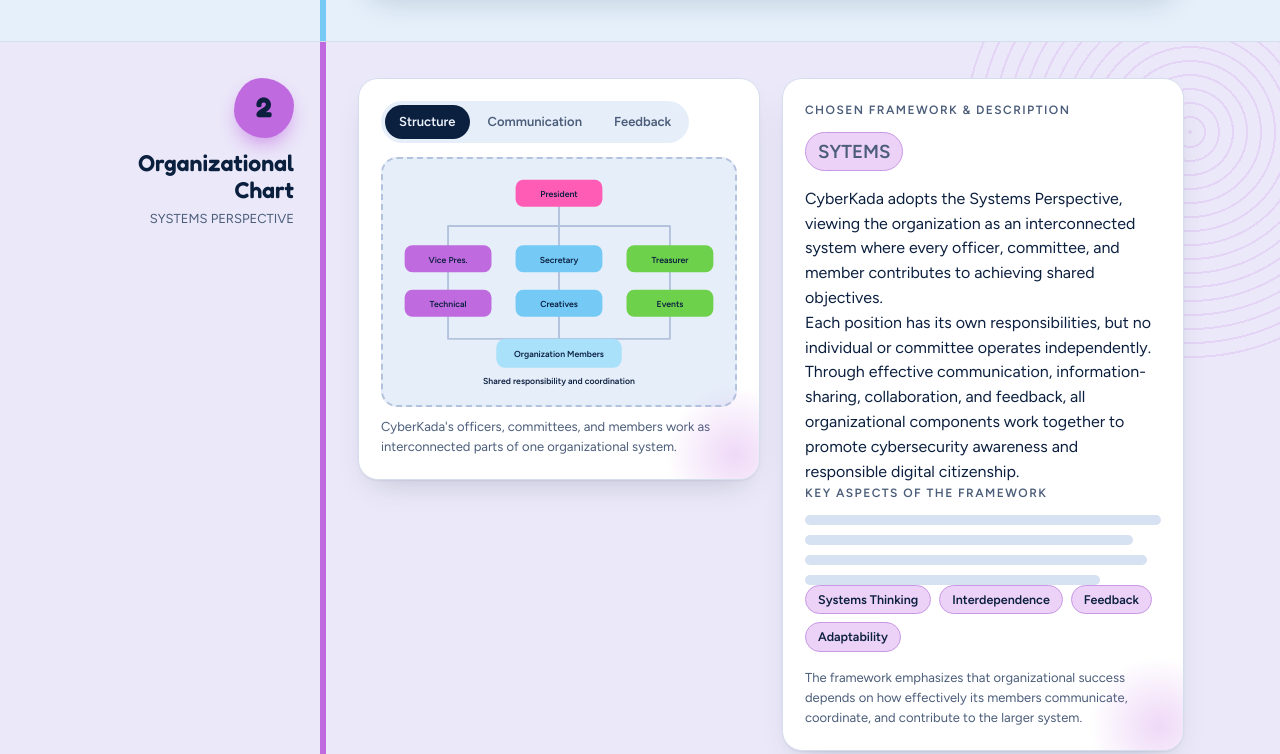
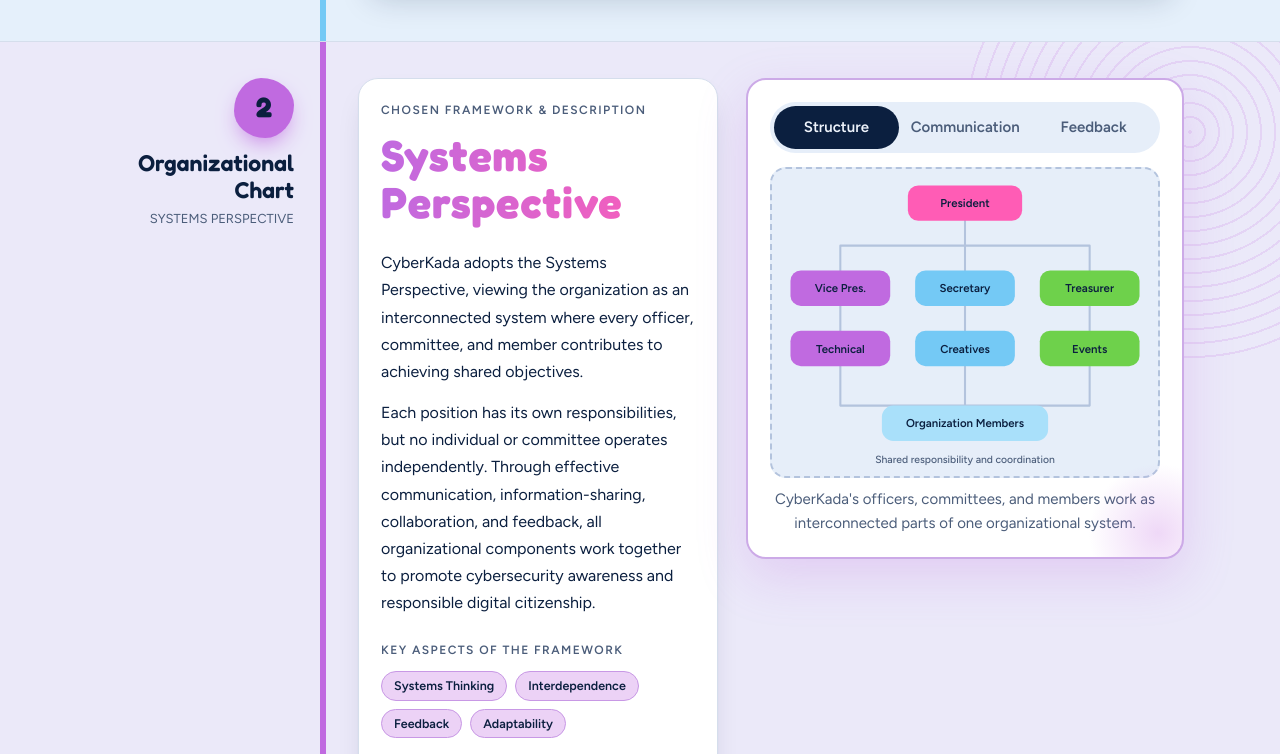
Before and after one commit to zitherpaller/OrgComWebsite, a plain HTML site: page index.html in a window 1280 px wide. Shown: the part 1614-2368 px from the top of the page. Drawn offline with Linux system fonts and the light colour scheme.

Commit message:
polished section 2

```diff
--- a/index.html
+++ b/index.html
@@ -251,226 +251,11 @@
     <div class="body">
       <div class="split">
 
-        <!-- ORGANIZATIONAL CHART PREVIEW -->
-        <div class="card rv" style="--c: var(--violet)">
+                <!-- FRAMEWORK DESCRIPTION (left) -->
+        <div class="card fw rv" style="--c: var(--violet)">
+          <p class="kicker">Chosen framework &amp; description</p>
 
-          <div class="seg" role="group" aria-label="Preview organizational systems">
-            <button type="button" data-variant="tree" aria-pressed="true">
-              Structure
-            </button>
-            <button type="button" data-variant="flat" aria-pressed="false">
-              Communication
-            </button>
-            <button type="button" data-variant="matrix" aria-pressed="false">
-              Feedback
-            </button>
-          </div>
-
-          <button class="zoom" type="button" data-zoom aria-label="Enlarge the chart preview">
-
-            <svg class="orgsvg" id="orgsvg" data-active="tree"
-              viewBox="0 0 340 230"
-              role="img"
-              aria-label="CyberKada interconnected organizational system">
-
-              <!-- 1. INTERCONNECTED ORGANIZATIONAL STRUCTURE -->
-              <g data-v="tree">
-
-                <!-- connecting lines -->
-                <path class="ln"
-                  d="M170 37 V57
-                     M55 57 H285
-                     M55 57 V77
-                     M170 57 V77
-                     M285 57 V77
-                     M55 105 V123
-                     M170 105 V123
-                     M285 105 V123
-                     M55 151 V174
-                     M170 151 V174
-                     M285 151 V174
-                     M55 174 H285"/>
-
-                <!-- President -->
-                <g class="nd n-pink">
-                  <title>President</title>
-                  <rect x="125" y="9" width="90" height="28" rx="8"/>
-                  <text x="170" y="27">President</text>
-                </g>
-
-                <!-- Executive officers -->
-                <g class="nd n-violet">
-                  <rect x="10" y="77" width="90" height="28" rx="8"/>
-                  <text x="55" y="95">Vice Pres.</text>
-                </g>
-
-                <g class="nd n-sky">
-                  <rect x="125" y="77" width="90" height="28" rx="8"/>
-                  <text x="170" y="95">Secretary</text>
-                </g>
-
-                <g class="nd n-lime">
-                  <rect x="240" y="77" width="90" height="28" rx="8"/>
-                  <text x="285" y="95">Treasurer</text>
-                </g>
-
-                <!-- Committees -->
-                <g class="nd n-violet">
-                  <rect x="10" y="123" width="90" height="28" rx="8"/>
-                  <text x="55" y="141">Technical</text>
-                </g>
-
-                <g class="nd n-sky">
-                  <rect x="125" y="123" width="90" height="28" rx="8"/>
-                  <text x="170" y="141">Creatives</text>
-                </g>
-
-                <g class="nd n-lime">
-                  <rect x="240" y="123" width="90" height="28" rx="8"/>
-                  <text x="285" y="141">Events</text>
-                </g>
-
-                <!-- Members -->
-                <g class="nd n-ice">
-                  <rect x="105" y="174" width="130" height="30" rx="9"/>
-                  <text x="170" y="193">Organization Members</text>
-                </g>
-
-                <text x="170" y="221" text-anchor="middle" class="svg-note">
-                  Shared responsibility and coordination
-                </text>
-              </g>
-
-
-              <!-- 2. COMMUNICATION FLOW -->
-              <g data-v="flat">
-
-                <defs>
-                  <marker id="commArrow" markerWidth="6" markerHeight="6"
-                    refX="5" refY="3" orient="auto">
-                    <path d="M0 0 L6 3 L0 6" fill="none"
-                      stroke="currentColor" stroke-width="1"/>
-                  </marker>
-                </defs>
-
-                <!-- central leadership -->
-                <g class="nd n-pink">
-                  <rect x="120" y="8" width="100" height="30" rx="9"/>
-                  <text x="170" y="27">Leadership</text>
-                </g>
-
-                <!-- communication lines -->
-                <path class="ln"
-                  marker-end="url(#commArrow)"
-                  d="M170 38 V65
-                     M55 65 H285
-                     M55 65 V94
-                     M170 65 V94
-                     M285 65 V94"/>
-
-                <!-- departments -->
-                <g class="nd n-violet">
-                  <rect x="10" y="94" width="90" height="30" rx="9"/>
-                  <text x="55" y="113">Technical</text>
-                </g>
-
-                <g class="nd n-sky">
-                  <rect x="125" y="94" width="90" height="30" rx="9"/>
-                  <text x="170" y="113">Creatives</text>
-                </g>
-
-                <g class="nd n-lime">
-                  <rect x="240" y="94" width="90" height="30" rx="9"/>
-                  <text x="285" y="113">Events</text>
-                </g>
-
-                <!-- cross-department coordination -->
-                <path class="ln"
-                  marker-end="url(#commArrow)"
-                  d="M100 109 H125
-                     M215 109 H240"/>
-
-                <!-- members and community -->
-                <path class="ln"
-                  marker-end="url(#commArrow)"
-                  d="M55 124 V159
-                     M170 124 V159
-                     M285 124 V159
-                     M55 159 H285
-                     M170 159 V180"/>
-
-                <g class="nd n-ice">
-                  <rect x="105" y="180" width="130" height="28" rx="9"/>
-                  <text x="170" y="198">Members</text>
-                </g>
-
-                <text x="170" y="224" text-anchor="middle" class="svg-note">
-                  Information sharing and coordination
-                </text>
-              </g>
-
-
-              <!-- 3. FEEDBACK SYSTEM -->
-              <g data-v="matrix">
-
-                <!-- organizational activities -->
-                <g class="nd n-pink">
-                  <rect x="110" y="8" width="120" height="30" rx="9"/>
-                  <text x="170" y="27">CyberKada</text>
-                </g>
-
-                <path class="ln" d="M170 38 V57"/>
-
-                <g class="nd n-sky">
-                  <rect x="100" y="57" width="140" height="30" rx="9"/>
-                  <text x="170" y="76">Activities &amp; Projects</text>
-                </g>
-
-                <path class="ln" d="M170 87 V106"/>
-
-                <g class="nd n-lime">
-                  <rect x="100" y="106" width="140" height="30" rx="9"/>
-                  <text x="170" y="125">Evaluation</text>
-                </g>
-
-                <path class="ln" d="M170 136 V155"/>
-
-                <g class="nd n-violet">
-                  <rect x="100" y="155" width="140" height="30" rx="9"/>
-                  <text x="170" y="174">Feedback &amp; Suggestions</text>
-                </g>
-
-                <!-- feedback loop -->
-                <path class="ln"
-                  d="M100 170 H35 V23 H110"/>
-
-                <path class="ln"
-                  d="M35 23 L44 17 M35 23 L44 29"/>
-
-                <text x="170" y="207" text-anchor="middle" class="svg-note">
-                  Continuous improvement and adaptation
-                </text>
-              </g>
-
-            </svg>
-          </button>
-
-          <p class="note" id="org-description">
-            CyberKada's officers, committees, and members work as
-            interconnected parts of one organizational system.
-          </p>
-        </div>
-
-
-        <!-- FRAMEWORK DESCRIPTION -->
-        <div class="card rv" style="--c: var(--violet)">
-
-          <p class="kicker">Chosen framework &amp; description</p>
-          <div class="chips">
-            <span class="tag ph-text" style="--c: var(--violet)">
-              <h2><strong>SYTEMS</strong></h2>
-            </span>
-          </div>
+          <h3 class="fw-word">Systems Perspective</h3>
 
           <p>
             CyberKada adopts the Systems Perspective, viewing the
@@ -490,13 +275,6 @@
 
           <p class="kicker">Key aspects of the framework</p>
 
-          <div class="lines">
-            <i style="--w:100%"></i>
-            <i style="--w:92%"></i>
-            <i style="--w:96%"></i>
-            <i style="--w:83%"></i>
-          </div>
-
           <div class="chips">
             <span class="tag">Systems Thinking</span>
             <span class="tag">Interdependence</span>
@@ -509,7 +287,177 @@
             depends on how effectively its members communicate,
             coordinate, and contribute to the larger system.
           </p>
+        </div>
 
+        <!-- ORGANIZATIONAL CHART PREVIEW (main highlight, right) -->
+        <div class="card chart-card rv" style="--c: var(--violet)">
+
+
+          <div class="seg" role="group" aria-label="Preview organizational systems">
+            <button type="button" data-variant="tree" aria-pressed="true">Structure</button>
+            <button type="button" data-variant="flat" aria-pressed="false">Communication</button>
+            <button type="button" data-variant="matrix" aria-pressed="false">Feedback</button>
+          </div>
+
+          <button class="zoom" type="button" data-zoom aria-label="Enlarge the chart preview">
+
+                        <svg class="orgsvg" id="orgsvg" data-active="tree"
+              viewBox="0 0 360 284"
+              role="img"
+              aria-label="CyberKada interconnected organizational system">
+
+              <!-- 1. STRUCTURE -->
+              <g data-v="tree">
+                <path class="ln"
+                  d="M180 44 V68
+                     M60 68 H300
+                     M60 68 V92 M180 68 V92 M300 68 V92
+                     M60 126 V150 M180 126 V150 M300 126 V150
+                     M60 184 V222 M180 184 V222 M300 184 V222
+                     M60 222 H300"/>
+
+                <g class="nd n-pink">
+                  <title>President</title>
+                  <rect x="125" y="10" width="110" height="34" rx="10"/>
+                  <text x="180" y="31">President</text>
+                </g>
+
+                <g class="nd n-violet">
+                  <rect x="12" y="92" width="96" height="34" rx="10"/>
+                  <text x="60" y="113">Vice Pres.</text>
+                </g>
+                <g class="nd n-sky">
+                  <rect x="132" y="92" width="96" height="34" rx="10"/>
+                  <text x="180" y="113">Secretary</text>
+                </g>
+                <g class="nd n-lime">
+                  <rect x="252" y="92" width="96" height="34" rx="10"/>
+                  <text x="300" y="113">Treasurer</text>
+                </g>
+
+                <g class="nd n-violet">
+                  <rect x="12" y="150" width="96" height="34" rx="10"/>
+                  <text x="60" y="171">Technical</text>
+                </g>
+                <g class="nd n-sky">
+                  <rect x="132" y="150" width="96" height="34" rx="10"/>
+                  <text x="180" y="171">Creatives</text>
+                </g>
+                <g class="nd n-lime">
+                  <rect x="252" y="150" width="96" height="34" rx="10"/>
+                  <text x="300" y="171">Events</text>
+                </g>
+
+                <g class="nd n-ice">
+                  <rect x="100" y="222" width="160" height="34" rx="11"/>
+                  <text x="180" y="243">Organization Members</text>
+                </g>
+
+                <text x="180" y="277" class="svg-note">
+                  Shared responsibility and coordination
+                </text>
+              </g>
+
+              <!-- 2. COMMUNICATION -->
+              <g data-v="flat">
+                <defs>
+                  <marker id="commArrow" markerWidth="6" markerHeight="6"
+                    refX="5" refY="3" orient="auto">
+                    <path d="M0 0 L6 3 L0 6" fill="none"
+                      stroke="currentColor" stroke-width="1"/>
+                  </marker>
+                </defs>
+
+                <g class="nd n-pink">
+                  <rect x="120" y="10" width="120" height="34" rx="10"/>
+                  <text x="180" y="31">Leadership</text>
+                </g>
+
+                <path class="ln" marker-end="url(#commArrow)"
+                  d="M180 44 V74
+                     M60 74 H300
+                     M60 74 V108
+                     M180 74 V108
+                     M300 74 V108"/>
+
+                <g class="nd n-violet">
+                  <rect x="12" y="108" width="96" height="34" rx="10"/>
+                  <text x="60" y="129">Technical</text>
+                </g>
+                <g class="nd n-sky">
+                  <rect x="132" y="108" width="96" height="34" rx="10"/>
+                  <text x="180" y="129">Creatives</text>
+                </g>
+                <g class="nd n-lime">
+                  <rect x="252" y="108" width="96" height="34" rx="10"/>
+                  <text x="300" y="129">Events</text>
+                </g>
+
+                <path class="ln" marker-end="url(#commArrow)"
+                  d="M108 125 H132
+                     M228 125 H252"/>
+
+                <path class="ln" marker-end="url(#commArrow)"
+                  d="M60 142 V186
+                     M180 142 V186
+                     M300 142 V186
+                     M60 186 H300
+                     M180 186 V212"/>
+
+                <g class="nd n-ice">
+                  <rect x="110" y="212" width="140" height="34" rx="11"/>
+                  <text x="180" y="233">Members</text>
+                </g>
+
+                <text x="180" y="270" class="svg-note">
+                  Information sharing and coordination
+                </text>
+              </g>
+
+              <!-- 3. FEEDBACK -->
+              <g data-v="matrix">
+                <g class="nd n-pink">
+                  <rect x="120" y="10" width="120" height="34" rx="10"/>
+                  <text x="180" y="31">CyberKada</text>
+                </g>
+
+                <path class="ln" d="M180 44 V70"/>
+
+                <g class="nd n-sky">
+                  <rect x="95" y="70" width="170" height="34" rx="10"/>
+                  <text x="180" y="91">Activities &amp; Projects</text>
+                </g>
+
+                <path class="ln" d="M180 104 V130"/>
+
+                <g class="nd n-lime">
+                  <rect x="95" y="130" width="170" height="34" rx="10"/>
+                  <text x="180" y="151">Evaluation</text>
+                </g>
+
+                <path class="ln" d="M180 164 V190"/>
+
+                <g class="nd n-violet">
+                  <rect x="95" y="190" width="170" height="34" rx="10"/>
+                  <text x="180" y="211">Feedback &amp; Suggestions</text>
+                </g>
+
+                <!-- feedback loop back to CyberKada -->
+                <path class="ln" d="M95 207 H34 V27 H120"/>
+                <path class="ln" d="M109 20 L120 27 L109 34"/>
+
+                <text x="180" y="256" class="svg-note">
+                  Continuous improvement and adaptation
+                </text>
+              </g>
+
+            </svg>
+          </button>
+
+          <p class="note" id="org-description">
+            CyberKada's officers, committees, and members work as
+            interconnected parts of one organizational system.
+          </p>
         </div>
 
       </div>
--- a/style.css
+++ b/style.css
@@ -455,6 +455,31 @@ h1 {
   background: radial-gradient(circle, color-mix(in srgb, var(--c) 26%, transparent), transparent 70%);
   pointer-events: none;
 }
+
+/* Framework card */
+.fw-word {
+  margin: 0 0 20px;
+  font-family: var(--font-display);
+  font-size: clamp(2.4rem, 6vw, 3.6rem);
+  font-weight: 700;
+  line-height: 1;
+  letter-spacing: .04em;
+  color: var(--violet);                                   /* fallback */
+  background: linear-gradient(90deg, var(--violet), var(--pink));
+  -webkit-background-clip: text;
+  background-clip: text;
+  -webkit-text-fill-color: transparent;
+}
+.fw p:not(.kicker):not(.note) {
+  margin: 0 0 14px;
+  line-height: 1.7;
+  text-align: left;
+}
+.fw .kicker { margin-top: 24px; }
+.fw .kicker:first-child { margin-top: 0; }
+.fw .chips { margin-bottom: 18px; }
+.fw .note { margin-top: 0; line-height: 1.6; }
+
 .kicker {
   margin-bottom: 12px;
   font-size: 12px;
@@ -930,3 +955,95 @@ dialog.lb::backdrop { background: rgba(5, 12, 28, .8); -webkit-backdrop-filter:
   .clist .copy { grid-column: 2; justify-self: start; }
   .acc-body { padding-left: 16px; }
 }
+
+
+/* ===== Section 2: org chart is the main highlight ===== */
+
+/* one column: chart on top at full width, framework text below */
+/* ===== Section 2: framework (left) + org chart (right, bigger) ===== */
+
+/* layout: side by side. Text card has a minimum width so the heading fits,
+   the chart card takes everything else (and is the bigger one). */
+.chart-split,
+.split:has(> .chart-card) {
+  display: grid;
+  grid-template-columns: minmax(360px, 1fr) minmax(0, 1.5fr);
+  gap: 28px;
+  align-items: start;
+}
+
+/* ---------- Framework card (left) ---------- */
+.fw { padding: 22px; }
+
+.fw-word {
+  margin: 0 0 20px;
+  padding-bottom: .08em;                       /* keeps the y / p tails from clipping */
+  font-family: var(--font-display);
+  font-size: clamp(2.2rem, 3.4vw, 3.4rem);     /* large, grows with the screen */
+  font-weight: 700;
+  line-height: 1.08;
+  letter-spacing: .02em;
+  color: var(--violet);                        /* fallback */
+  background: linear-gradient(90deg, var(--violet), var(--pink));
+  -webkit-background-clip: text;
+  background-clip: text;
+  -webkit-text-fill-color: transparent;
+}
+.fw p:not(.kicker):not(.note) {
+  margin: 0 0 14px;
+  line-height: 1.7;
+  text-align: left;
+}
+.fw .kicker { margin-top: 24px; }
+.fw .kicker:first-child { margin-top: 0; }
+.fw .chips { margin-bottom: 18px; }
+.fw .note { margin-top: 0; line-height: 1.6; }
+
+/* ---------- Chart card (right) ---------- */
+.chart-card {
+  padding: 22px;
+  border-width: 2px;
+  border-color: color-mix(in srgb, var(--c) 45%, var(--line));
+  box-shadow: 0 18px 50px color-mix(in srgb, var(--c) 22%, transparent);
+}
+
+/* tabs always fit the card, no scrollbar */
+.chart-card .seg {
+  display: flex;
+  width: 100%;
+  overflow: hidden;
+}
+.chart-card .seg button {
+  flex: 1 1 0;
+  min-width: 0;
+  padding: 10px 8px;
+  font-size: clamp(12px, 1.3vw, 15px);
+  text-align: center;
+}
+
+/* the diagram fills the card */
+.chart-card .zoom { padding: 6px; }
+.chart-card .orgsvg {
+  display: block;
+  width: 100%;
+  max-width: none;
+  height: auto;
+  margin: 0;
+}
+
+/* labels inside the diagram */
+.chart-card .orgsvg text { font-size: 11px; }
+.chart-card .orgsvg text.svg-note {
+  fill: var(--ink-soft);          /* follows light/dark mode */
+  font-weight: 500;
+  font-size: 10px;
+}
+
+.chart-card .note { font-size: 15px; text-align: center; }
+
+/* ---------- Narrower screens: stack, chart first ---------- */
+@media (max-width: 1080px) {
+  .chart-split,
+  .split:has(> .chart-card) { grid-template-columns: minmax(0, 1fr); }
+  .chart-card { order: -1; }
+}
```
